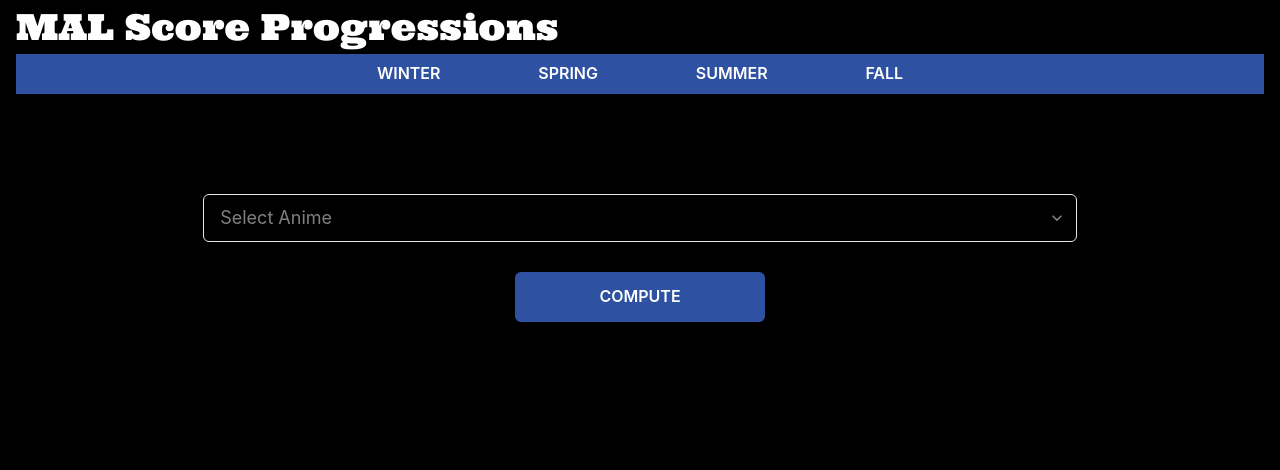
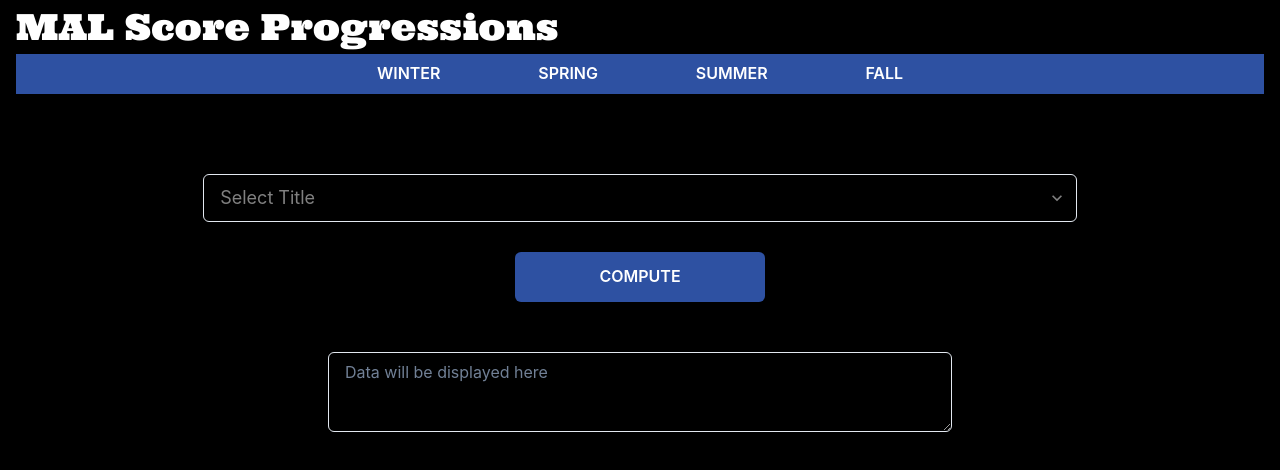
Before and after one commit to Zee530/msp-app2, a React (Vite) app: page / in a window 1280 px wide. Shown: the top 470 px of the page. Built offline with nearby package versions, Linux system fonts and the light colour scheme.

Commit message:
Textarea, Stack spacing and type declarations

```diff
--- a/src/App.tsx
+++ b/src/App.tsx
@@ -7,76 +7,100 @@ import {
   List,
   ListItem,
   Select,
+  Stack,
   Text,
+  Textarea,
 } from "@chakra-ui/react";
 import React from "react";
 
 function App() {
-  const [anime, setAnime] = React.useState('')
+  const [anime, setAnime] = React.useState("");
+  const [threadData, setThreadData] = React.useState("");
 
-  const handleChange = (e:React.ChangeEvent<HTMLSelectElement>) => {
-    setAnime(e.target.value)
-  }
+  const selecthandleChange = (e: React.ChangeEvent<HTMLSelectElement>) => {
+    setAnime(e.target.value);
+  };
 
-  const buttonStyle:React.CSSProperties = {
+  const textareahandleChange = (e: React.ChangeEvent<HTMLTextAreaElement>) => {
+    setThreadData(e.target.value);
+  };
+  const buttonStyle: React.CSSProperties = {
     color: "white",
     background: "inherit",
     //To be removed when i figure out custom button theming
   };
 
-  const computeButton:React.CSSProperties = {
-    top: '30px',
-    backgroundColor: '#2e51a2',
-    color: 'white',
-    width: '250px',
-    height: '50px'
-  }
+  const computeButton: React.CSSProperties = {
+    top: "30px",
+    backgroundColor: "#2e51a2",
+    color: "white",
+    width: "250px",
+    height: "50px",
+  };
 
-  const seasons:string[] = ['WINTER', 'SPRING', 'SUMMER', 'FALL']
-
+  const seasons: string[] = ["WINTER", "SPRING", "SUMMER", "FALL"];
 
   function compute() {
-    if (anime === '') {
-      alert('Select an anime below')
+    if (anime === "") {
+      alert("Select an anime below");
     } else {
-      alert(`You have clicked on ${anime}`)
+      alert(`You have clicked on ${anime}`);
     }
   }
 
   return (
     <Container maxW="container.xl">
-      <Text
-        fontSize="4xl"
-        fontWeight="normal"
-        fontFamily="ultra, sans-serif"
-      >
+      <Stack direction='column' spacing={20}>
+        <Stack spacing={0}>
+        <Text fontSize="4xl" fontWeight="normal" fontFamily="ultra, sans-serif">
           MAL Score Progressions
         </Text>
         <Box bgColor="#2e51a2">
           <Center>
             <List display="flex" justifyContent="space-around" w="50%">
-            {seasons.map((season) =>
+              {seasons.map((season) => (
                 <Link>
                   <ListItem>
                     <Button style={buttonStyle}>{season}</Button>
                   </ListItem>
                 </Link>
-            )}
+              ))}
             </List>
           </Center>
         </Box>
-      <Box mt={100}>
+        </Stack>
+        <Box>
           <Center>
-        <Select size='lg' w='70%' placeholder="Select Anime" color='grey' value={anime} onChange={handleChange}>
-          <option value='anime1'>Anime 1</option>
-          <option value='anime2'>Anime 2</option>
-          <option value='anime3'>Anime 3</option>
+            <Select
+              size="lg"
+              w="70%"
+              placeholder="Select Title"
+              color="grey"
+              value={anime}
+              onChange={selecthandleChange}
+            >
+              <option value="anime1">Title 1</option>
+              <option value="anime2">Title 2</option>
+              <option value="anime3">Title 3</option>
             </Select>
           </Center>
           <Center>
-            <Button style={computeButton} onClick={compute}>COMPUTE</Button>
+            <Button style={computeButton} onClick={compute}>
+              COMPUTE
+            </Button>
           </Center>
         </Box>
+        <Box>
+          <Center>
+          <Textarea
+            value={threadData}
+            onChange={textareahandleChange}
+            placeholder="Data will be displayed here"
+            w='50%'
+          />
+          </Center>
+        </Box>
+      </Stack>
     </Container>
   );
 }
```
Also changed, not shown: src/shows.ts (+21 -1 lines). Lines whose indentation alone changed are shown as unchanged.
